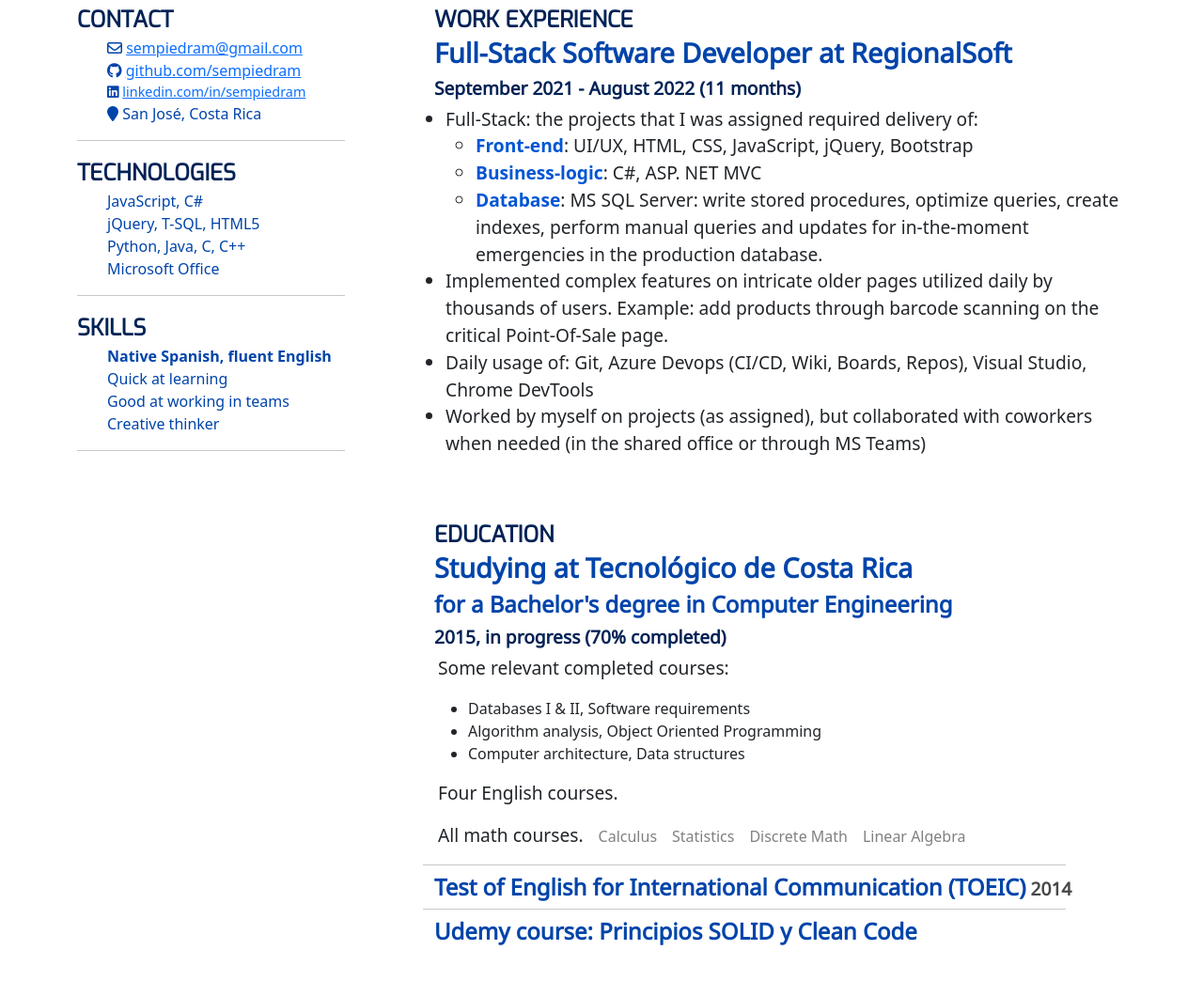
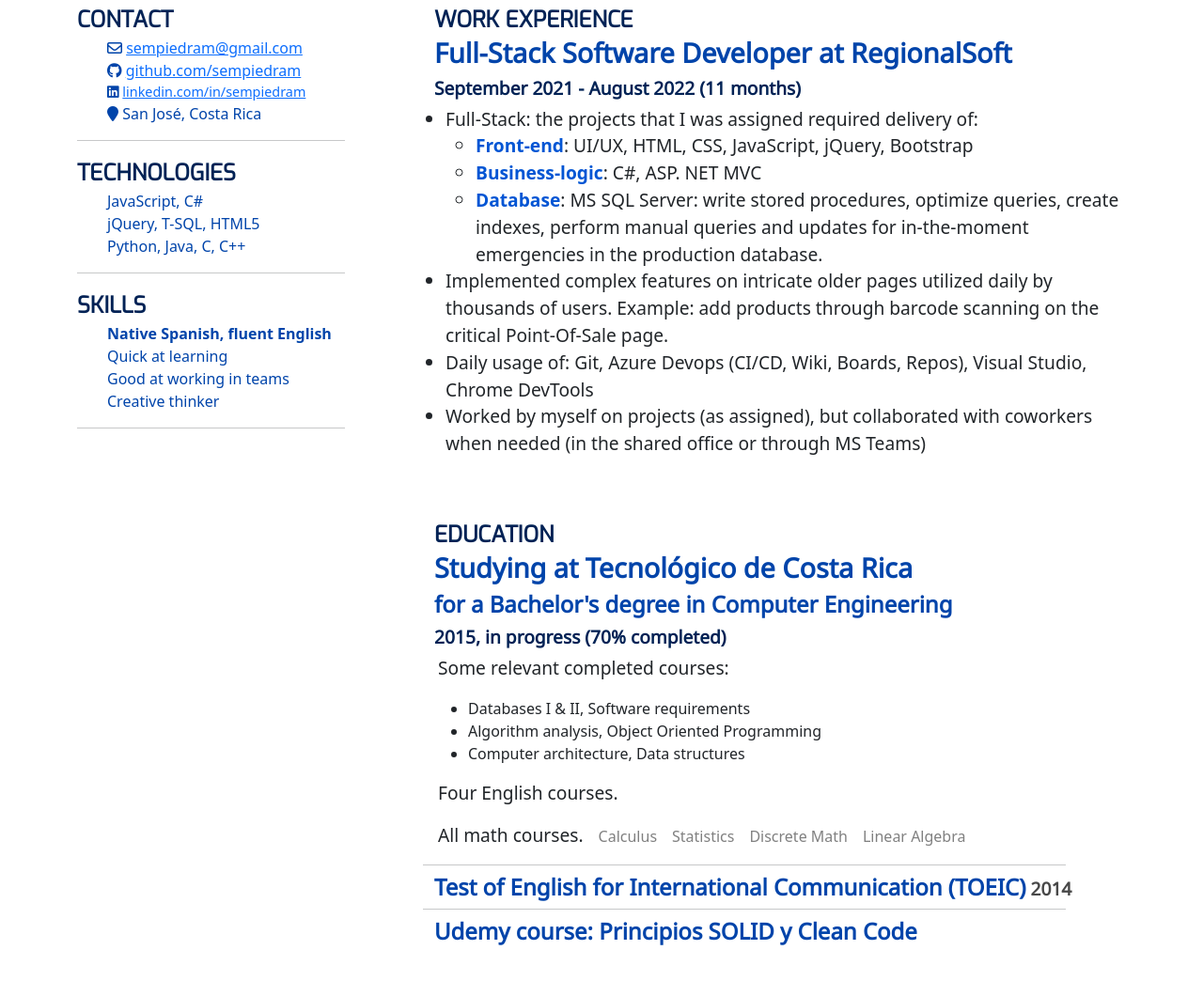
Before and after one commit to sempiedram/sempiedram.github.io, a plain HTML site: page index.html in a window 1280 px wide. Shown: the part 708-1752 px from the top of the page at 94% size. Drawn offline with nearby package versions, Linux system fonts and the light colour scheme.

Commit message:
Remove Office from website

```diff
--- a/index.html
+++ b/index.html
@@ -95,7 +95,6 @@
 						<li>JavaScript, C#</li>
 						<li>jQuery, T-SQL, HTML5</li>
 						<li>Python, Java, C, C++</li>
-						<li>Microsoft Office</li>
 					</ul>
 
 					<hr style="width: 80%">
```
